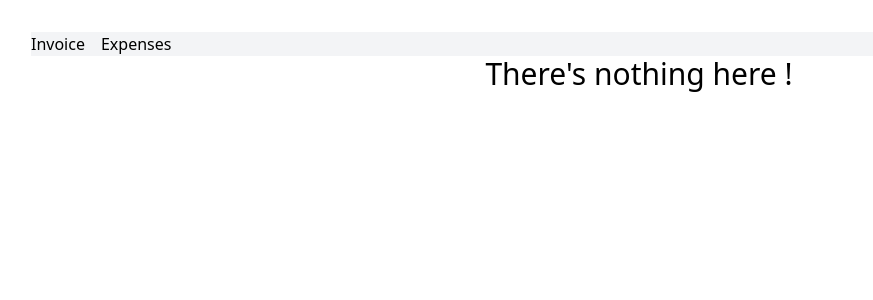
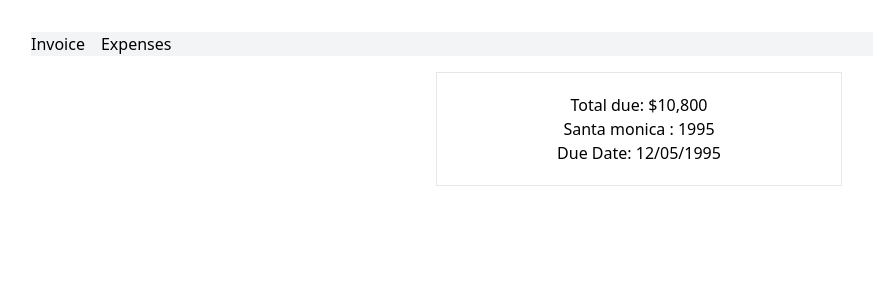
Before and after one commit to NRotondaro/react-router-app, a React (Vite) app: page /invoices/1995 in a window 1280 px wide. Shown: the top 300 px of the page, without its empty margins (1-874 px from the left). Built offline with nearby package versions, Linux system fonts and the light colour scheme.

Commit message:
feat: add nested routes & use params

```diff
--- /dev/null
+++ b/src/components/bills.tsx
@@ -0,0 +1,20 @@
+import { useParams } from 'react-router-dom';
+import { getInvoice } from '../data/data';
+
+export default function Bills() {
+  let params = useParams();
+  let invoice = getInvoice(Number(params.invoiceId));
+  return (
+    <main className='flex flex-col py-5 border my-4 w-1/3 mx-auto'>
+      {invoice ? (
+        <div>
+          <h2>Total due: {invoice.amount}</h2>
+          <p>
+            {invoice.name} : {invoice.number}
+          </p>
+          <p>Due Date: {invoice.due}</p>
+        </div>
+      ) : null}
+    </main>
+  );
+}
--- a/src/components/invoices.tsx
+++ b/src/components/invoices.tsx
@@ -1,4 +1,4 @@
-import { Link } from 'react-router-dom';
+import { Link, Outlet } from 'react-router-dom';
 import { invoices } from '../data/data';
 
 export default function Invoices() {
@@ -10,11 +10,14 @@ export default function Invoices() {
             className='bg-gray-200'
             to={`/invoices/${invoice.number}`}
             key={invoice.number}
+            target='_blank'
           >
             {invoice.name}
           </Link>
         ))}
       </div>
+
+      <Outlet></Outlet>
     </main>
   );
 }
--- a/src/data/data.ts
+++ b/src/data/data.ts
@@ -24,3 +24,7 @@ export const invoices = [
     due: '09/01/1997',
   },
 ];
+
+export function getInvoice(number: number) {
+  return invoices.find((invoice) => invoice.number === number);
+}
--- a/src/main.tsx
+++ b/src/main.tsx
@@ -6,12 +6,14 @@ import './index.css';
 import { BrowserRouter, Routes, Route } from 'react-router-dom';
 import Invoices from './components/invoices';
 import Expenses from './components/expenses';
+import Bills from './components/bills';
 
 ReactDOM.createRoot(document.getElementById('root') as HTMLElement).render(
   <BrowserRouter>
     <Routes>
       <Route path='/' element={<App />}>
         <Route path='/invoices' element={<Invoices />} />
+        <Route path='/invoices/:invoiceId' element={<Bills />} />
         <Route path='/expenses' element={<Expenses />} />
         <Route
           path='*'
```
